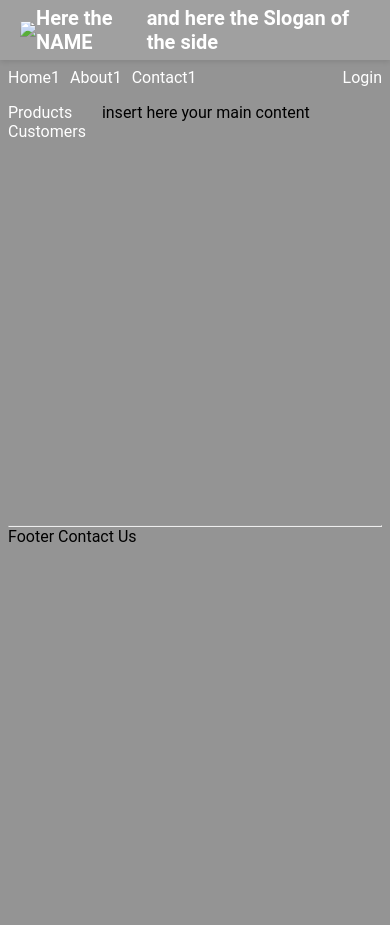
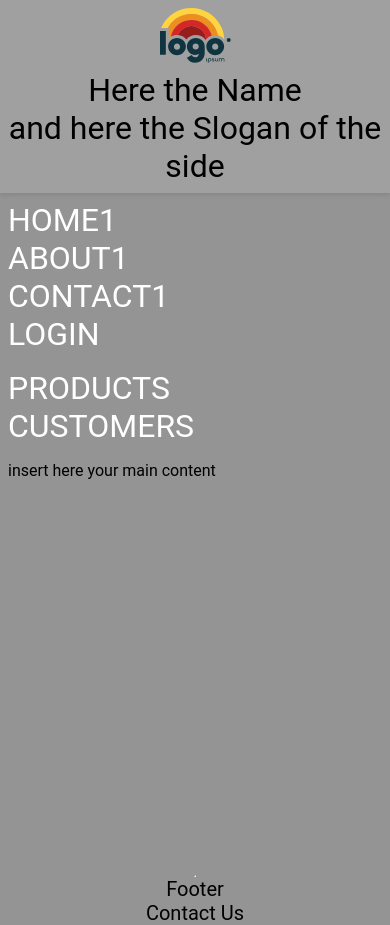
Before and after one commit to fchristian1/project-classless, a website: page index.html in a window 390 px wide. Before the commit the page ends 844 px from the top, so only its background shows below. Drawn offline with Linux system fonts and the light colour scheme; files that its build step writes are made by us from their sources.

Commit message:
20241002-214950

```diff
--- a/index.html
+++ b/index.html
@@ -4,38 +4,37 @@
         <meta charset="UTF-8" />
         <meta name="viewport" content="width=device-width, initial-scale=1.0" />
 
-        <link rel="stylesheet" href="/layouts/root/styles/index.css" />
-        <link rel="stylesheet" href="/layouts/root/styles/header.css" />
-        <link rel="stylesheet" href="/layouts/root/styles/nav.css" />
-        <link rel="stylesheet" href="/layouts/root/styles/main.css" />
-        <link rel="stylesheet" href="/layouts/root/styles/aside.css" />
-        <link rel="stylesheet" href="/layouts/root/styles/footer.css" />
-        <!-- <link rel="stylesheet" href="/layouts/root/styles/login.css"> -->
-        <!-- <link rel="stylesheet" href="/layouts/root/styles/register.css"> -->
-        <!-- <link rel="stylesheet" href="/layouts/root/styles/forgot.css"> -->
+        <link rel="stylesheet" href="/styles/index.css" />
+        <link rel="stylesheet" href="/styles/header.css" />
+        <link rel="stylesheet" href="/styles/nav.css" />
+        <link rel="stylesheet" href="/styles/main.css" />
+        <link rel="stylesheet" href="/styles/aside.css" />
+        <link rel="stylesheet" href="/styles/footer.css" />
+        <!-- <link rel="stylesheet" href="/styles/login.css"> -->
+        <!-- <link rel="stylesheet" href="/styles/register.css"> -->
+        <!-- <link rel="stylesheet" href="/styles/forgot.css"> -->
         <title>Home</title>
     </head>
     <body>
         <header>
-            <a href="/layouts/root/"
-                ><img src="/layouts/root/images/logoipsum-331.svg"
-            /></a>
-            <span>Here the NAME </span>
-            <span>and here the Slogan of the side</span>
+            <a href="/"><img src="/images/logoipsum-331.svg" /></a>
+            <ul>
+                <li><span>Here the Name </span></li>
+                <li><span>and here the Slogan of the side</span></li>
+            </ul>
         </header>
         <nav>
             <ul>
-                <li><a href="/layouts/root/">Home1</a></li>
-                <li><a href="/layouts/root/sites/cores/about/">About1</a></li>
+                <li><a href="/">Home1</a></li>
+
+                <li><a href="/sites/cores/about/">About1</a></li>
                 <li>
-                    <a href="/layouts/root/sites/cores/contact/">Contact1</a>
+                    <a href="/sites/cores/contact/">Contact1</a>
                 </li>
             </ul>
             <ul>
                 <li>
-                    <a href="/layouts/root/sites/cores/login/index.html"
-                        >Login</a
-                    >
+                    <a href="/sites/cores/login/index.html">Login</a>
                 </li>
             </ul>
         </nav>
@@ -43,10 +42,10 @@
             <aside>
                 <ul>
                     <li>
-                        <a href="/layouts/root/sites/products/">Products</a>
+                        <a href="/sites/products/">Products</a>
                     </li>
                     <li>
-                        <a href="/layouts/root/sites/customers">Customers</a>
+                        <a href="/sites/customers">Customers</a>
                     </li>
                 </ul>
             </aside>
@@ -54,31 +53,33 @@
         </div>
         <section id="loginregisterforgot">
             <div id="login">
-                <img src="/layouts/root/images/logoipsum-331.svg" />
+                <img src="/images/logoipsum-331.svg" />
                 <h1>Login</h1>
                 <form action="#">
-                    <label for="username">Username</label>
-                    <input type="text" name="username" placeholder="Username" />
-                    <label for="password">Password</label
-                    ><a href="/layouts/root/sites/cores/forgot/index.html"
-                        >Forgot Password</a
-                    >
+                    <label for="email">Email</label>
+                    <input type="text" name="email" placeholder="Email" />
+                    <div>
+                        <label for="password">Password</label>
+                        <a href="/sites/cores/forgot/index.html"
+                            >Forgot Password</a
+                        >
+                    </div>
                     <input
                         type="password"
                         name="password"
                         placeholder="Password"
                     />
+
                     <button type="submit">Login</button>
                     <p>
-                        Not a Member<a
-                            href="/layouts/root/sites/cores/register/index.html"
+                        Not a Member<a href="/sites/cores/register/index.html"
                             >Register</a
                         >
                     </p>
                 </form>
             </div>
             <div id="register">
-                <img src="/layouts/root/images/logoipsum-331.svg" />
+                <img src="/images/logoipsum-331.svg" />
                 <h1>Register</h1>
                 <form action="#">
                     <label for="email">Email</label>
@@ -98,15 +99,14 @@
                     />
                     <button type="submit">Register</button>
                     <p>
-                        You are a Member<a
-                            href="/layouts/root/sites/cores/login/index.html"
+                        You are a Member<a href="/sites/cores/login/index.html"
                             >Login</a
                         >
                     </p>
                 </form>
             </div>
             <div id="forgot">
-                <img src="/layouts/root/images/logoipsum-331.svg" />
+                <img src="/images/logoipsum-331.svg" />
                 <h1>Forgot Password</h1>
                 <form action="#">
                     <label for="email">Email</label>
@@ -117,7 +117,10 @@
         </section>
         <footer>
             <hr />
-            <span>Footer</span> <span>Contact Us</span>
+            <ul>
+                <li>Footer</li>
+                <li>Contact Us</li>
+            </ul>
         </footer>
     </body>
 </html>
--- a/styles/aside.css
+++ b/styles/aside.css
@@ -1,6 +1,8 @@
 aside {
     display: flex !important;
     padding: 8px;
+    font-size: 1.5rem;
+    text-transform: uppercase;
 }
 aside > ul {
     display: flex;
@@ -9,3 +11,19 @@ aside > ul {
     margin: 0;
     padding: 0;
 }
+@media only screen and (max-width: 991.98px) {
+    aside {
+        font-size: 2rem;
+    }
+}
+
+@media only screen and (max-width: 575.98px) {
+    aside {
+        flex-direction: column;
+        font-size: 2rem;
+    }
+    aside > ul {
+        flex-direction: column;
+        gap: 0;
+    }
+}
--- a/styles/footer.css
+++ b/styles/footer.css
@@ -1,4 +1,28 @@
 footer {
-    display: block !important;
-    margin: 8px;
+    display: flex !important;
+    flex-direction: column;
 }
+footer > ul {
+    display: flex;
+    justify-content: center;
+    list-style: none;
+    gap: 1rem;
+}
+@media only screen and (max-width: 991.98px) {
+    footer {
+        font-size: 1.25rem;
+    }
+}
+@media only screen and (max-width: 575.98px) {
+    footer {
+        flex-direction: column;
+        align-items: center;
+        font-size: 1.25rem;
+        text-align: center;
+    }
+    footer > ul {
+        flex-direction: column;
+        align-items: center;
+        gap: 0;
+    }
+}
--- a/styles/header.css
+++ b/styles/header.css
@@ -1,12 +1,36 @@
 header {
     display: flex !important;
-    justify-content: space-between;
+    flex-direction: row;
     align-items: center;
-    padding: 0 20px;
-    height: 60px;
+    flex-wrap: wrap;
+    padding: 8px;
     background-color: #a0a0a0;
-    color: #fff;
-    font-size: 20px;
-    font-weight: 600;
+    font-size: 1.5rem;
     box-shadow: 0 2px 5px rgba(0, 0, 0, 0.1);
 }
+header > ul {
+    display: flex;
+    list-style-type: none;
+    flex-wrap: wrap;
+    gap: 1rem;
+    margin: 0;
+    padding: 0;
+}
+@media only screen and (max-width: 991.98px) {
+    header {
+        font-size: 2rem;
+    }
+}
+@media only screen and (max-width: 575.98px) {
+    header {
+        flex-direction: column;
+        align-items: center;
+        font-size: 2rem;
+        text-align: center;
+    }
+    header > ul {
+        flex-direction: column;
+        align-items: center;
+        gap: 0;
+    }
+}
--- a/styles/index.css
+++ b/styles/index.css
@@ -1,3 +1,4 @@
+@import url("/styles/std.css");
 * {
     margin: 0;
     padding: 0;
@@ -11,7 +12,11 @@ body > div {
     display: flex;
     flex-direction: row;
 }
-
+@media only screen and (max-width: 576px) {
+    body > div {
+        flex-direction: column;
+    }
+}
 button {
     align-items: center;
     appearance: button;
@@ -50,7 +55,7 @@ button {
     font-feature-settings: normal;
     font-kerning: auto;
     font-optical-sizing: auto;
-    font-size: 14px;
+    font-size: 1rem;
     font-size-adjust: none;
     font-stretch: 100%;
     font-style: normal;
@@ -133,7 +138,7 @@ input {
     font-feature-settings: normal;
     font-kerning: auto;
     font-optical-sizing: auto;
-    font-size: 14px;
+    font-size: 1rem;
     font-size-adjust: none;
     font-stretch: 100%;
     font-style: normal;
@@ -145,7 +150,7 @@ input {
     font-variant-numeric: normal;
     font-variant-position: normal;
     font-variation-settings: normal;
-    font-weight: 400;
+    font-weight: 600;
     height: 40px;
     letter-spacing: normal;
     line-height: 20px;
--- a/styles/login.css
+++ b/styles/login.css
@@ -15,7 +15,7 @@
 #login > form {
     display: flex;
     flex-direction: column;
-    gap: 10px;
+    gap: 1rem;
 }
 #login > form > div {
     display: flex;
--- a/styles/nav.css
+++ b/styles/nav.css
@@ -1,15 +1,38 @@
+@import url("/styles/std.css");
 nav {
     display: flex !important;
     flex-direction: row;
+    flex-wrap: wrap;
     padding: 8px;
+    font-size: 1.5rem;
+    text-transform: uppercase;
 }
 nav > ul {
     display: flex;
     list-style-type: none;
-    gap: 10px;
+    flex-wrap: wrap;
+    gap: 1rem;
     margin: 0;
     padding: 0;
 }
 nav > ul:last-child {
     margin-left: auto;
 }
+@media only screen and (max-width: 991.98px) {
+    nav {
+        font-size: 2rem;
+    }
+}
+@media only screen and (max-width: 575.98px) {
+    nav {
+        flex-direction: column;
+        font-size: 2rem;
+    }
+    nav > ul {
+        flex-direction: column;
+        gap: 0;
+    }
+    nav > ul:last-child {
+        margin-left: 0;
+    }
+}
--- /dev/null
+++ b/styles/std.css
@@ -0,0 +1,7 @@
+:root {
+    --sm: 576px;
+    --md: 768px;
+    --lg: 992px;
+    --xl: 1200px;
+    --xxl: 1400px;
+}
```
Also changed, not shown: sites/cores/about/index.html (+39 -36 lines), sites/cores/contact/index.html (+39 -36 lines), sites/cores/forgot/index.html (+39 -36 lines), sites/cores/login/index.html (+39 -36 lines), sites/cores/register/index.html (+39 -36 lines), sites/customers/index.html (+39 -36 lines), sites/products/index.html (+39 -36 lines), watch.js (+11 -2 lines).
